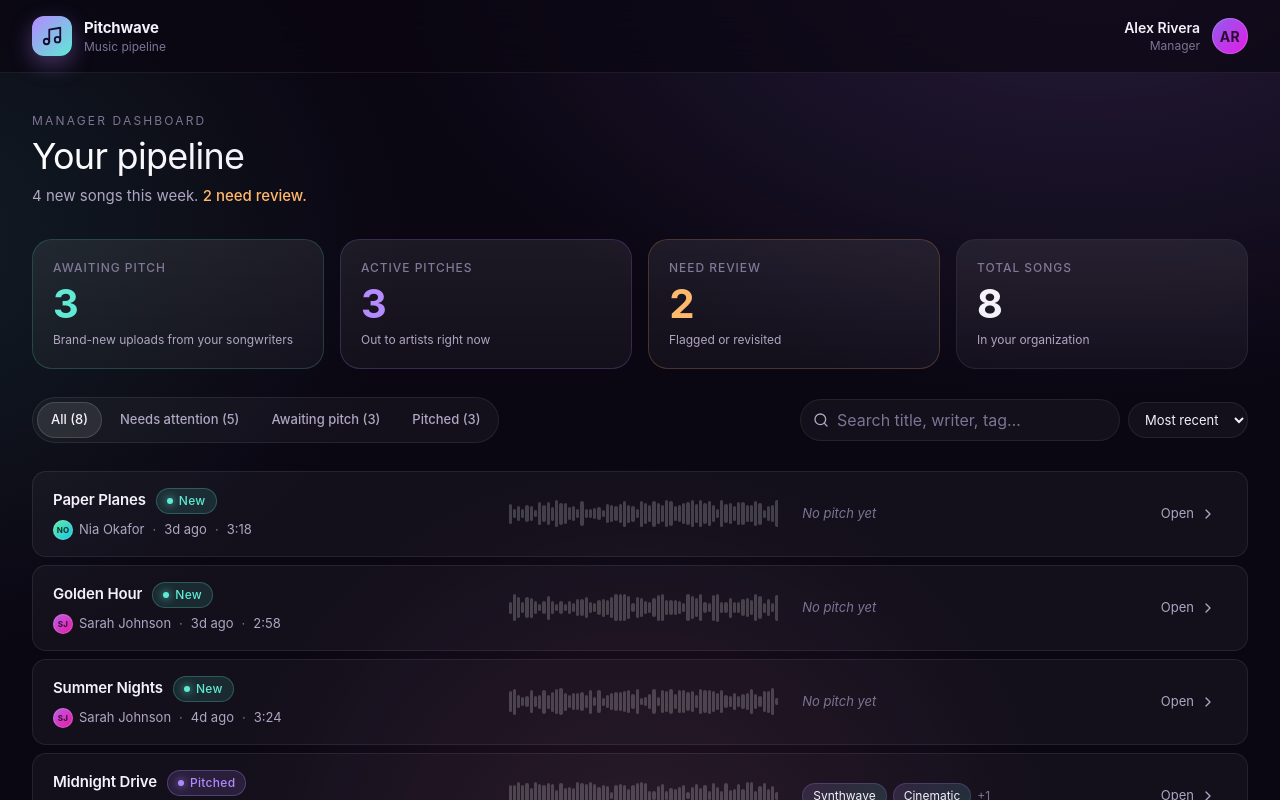
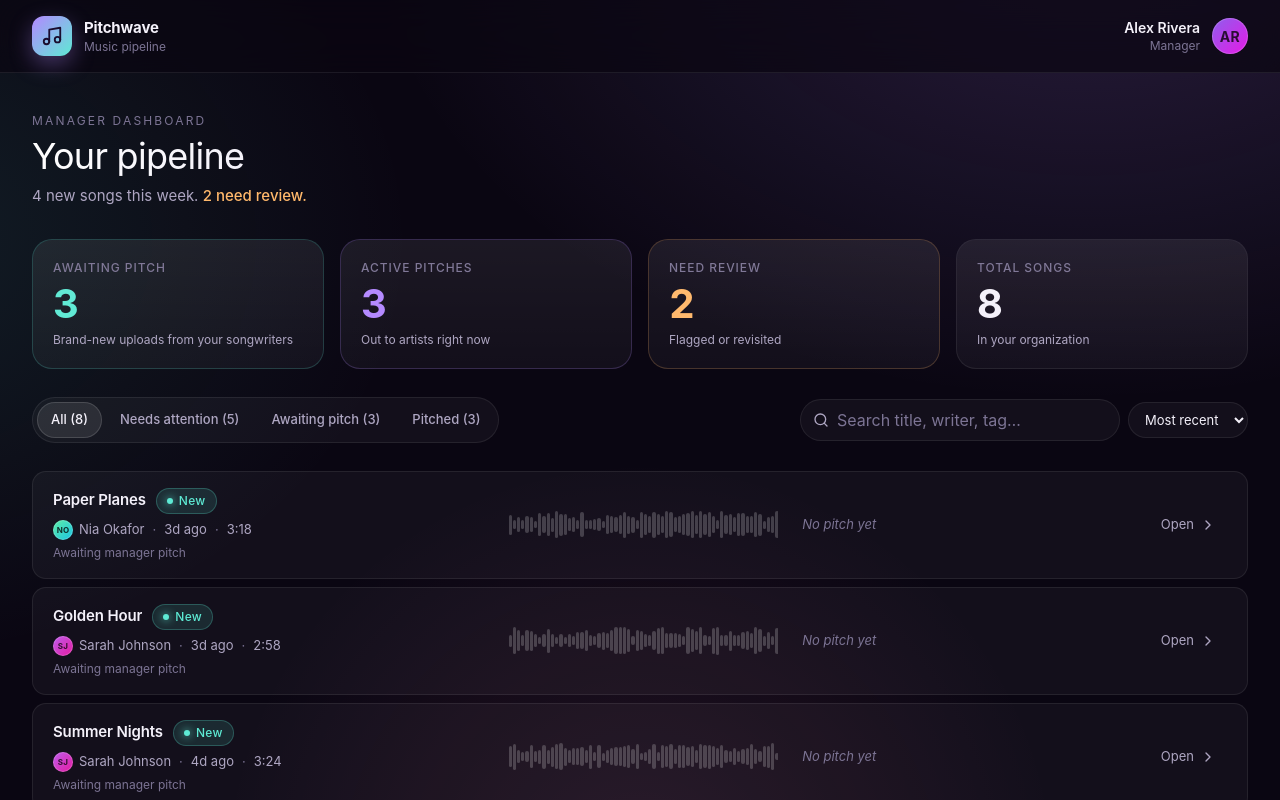
Before and after one commit to GasparBonari/music-pitch-platform, a React (Vite) app: page / in a window 1280 px wide. Shown: the top 800 px of the page. Built offline with nearby package versions, Linux system fonts and the light colour scheme.

Commit message:
extra context for each song in UI

```diff
--- a/src/features/dashboard/Dashboard.tsx
+++ b/src/features/dashboard/Dashboard.tsx
@@ -45,7 +45,9 @@ export function Dashboard({ onOpenSong }: Props) {
             return (
               s.title.toLowerCase().includes(q) ||
               writer?.name.toLowerCase().includes(q) ||
-          s.pitch?.tags.some((t) => t.toLowerCase().includes(q))
+              s.pitch?.tags.some((t) => t.toLowerCase().includes(q)) ||
+              s.pitch?.targetArtists.some((artist) => artist.toLowerCase().includes(q)) ||
+              s.pitch?.description.toLowerCase().includes(q)
             );
           });
         }
--- a/src/features/dashboard/SongRow.tsx
+++ b/src/features/dashboard/SongRow.tsx
@@ -14,6 +14,7 @@ interface Props {
 export function SongRow({ song, onOpen }: Props) {
   const writer = getSongwriter(song.songwriterId);
   const writerName = writer?.name ?? 'Unknown';
+  const workflowContext = getWorkflowContext(song);
 
   return (
     <button
@@ -45,6 +46,7 @@ export function SongRow({ song, onOpen }: Props) {
           <Dot />
           <span>{formatDuration(song.duration)}</span>
         </div>
+        <div className="mt-1 text-[12px] text-text-dim truncate">{workflowContext}</div>
       </div>
 
       <div className="text-text-muted max-lg:hidden">
@@ -82,6 +84,23 @@ export function SongRow({ song, onOpen }: Props) {
   );
 }
 
+function getWorkflowContext(song: Song): string {
+  if (song.status === 'needs_review') {
+    return song.pitch?.description ?? 'Needs manager review before pitching';
+  }
+
+  if (!song.pitch) {
+    return 'Awaiting manager pitch';
+  }
+
+  const shownArtists = song.pitch.targetArtists.slice(0, 2);
+  const artistsLabel = shownArtists.join(', ');
+  const remaining = song.pitch.targetArtists.length - shownArtists.length;
+  const targets = remaining > 0 ? `${artistsLabel} +${remaining}` : artistsLabel;
+
+  return `Pitching to ${targets} • Updated ${formatRelative(song.pitch.updatedAt)}`;
+}
+
 function Dot() {
   return (
     <span className="text-text-dim" aria-hidden>
```
Lines whose indentation alone changed are shown as unchanged.
